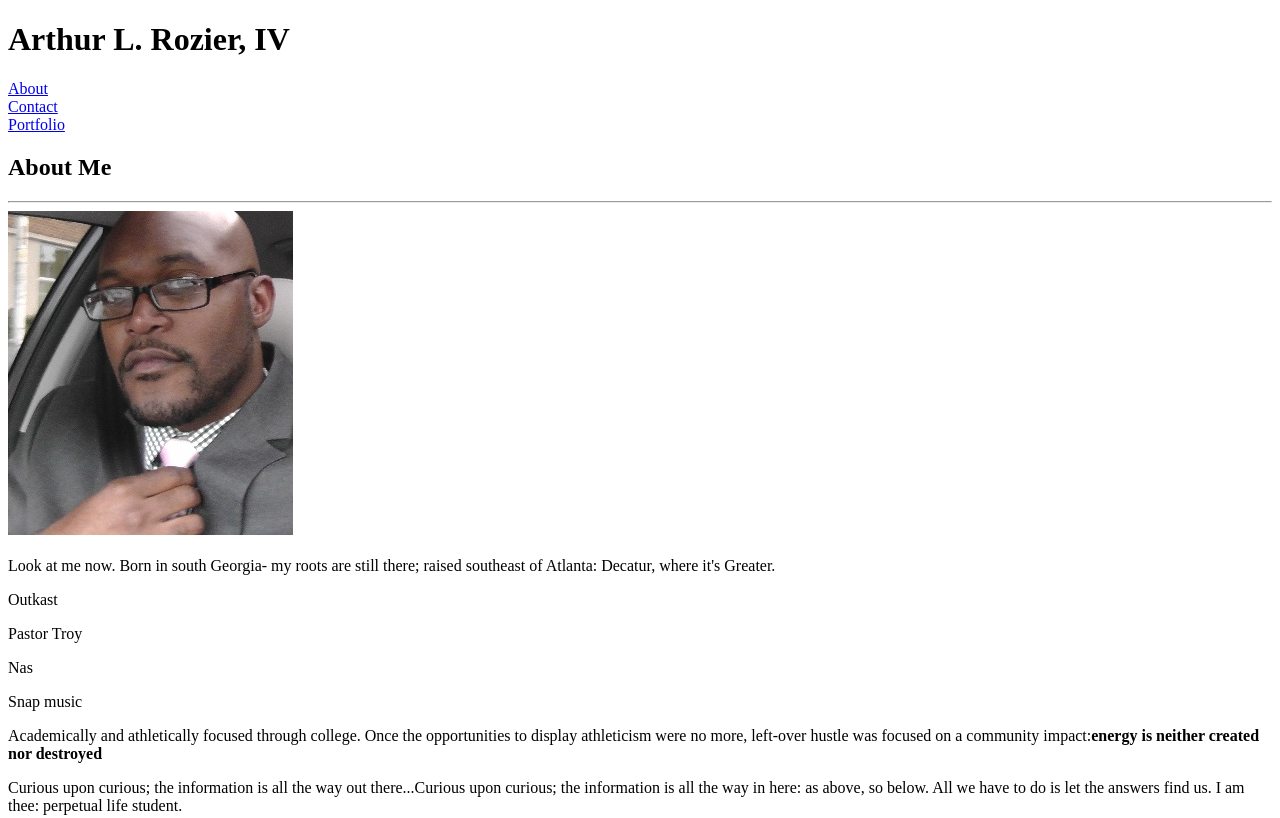
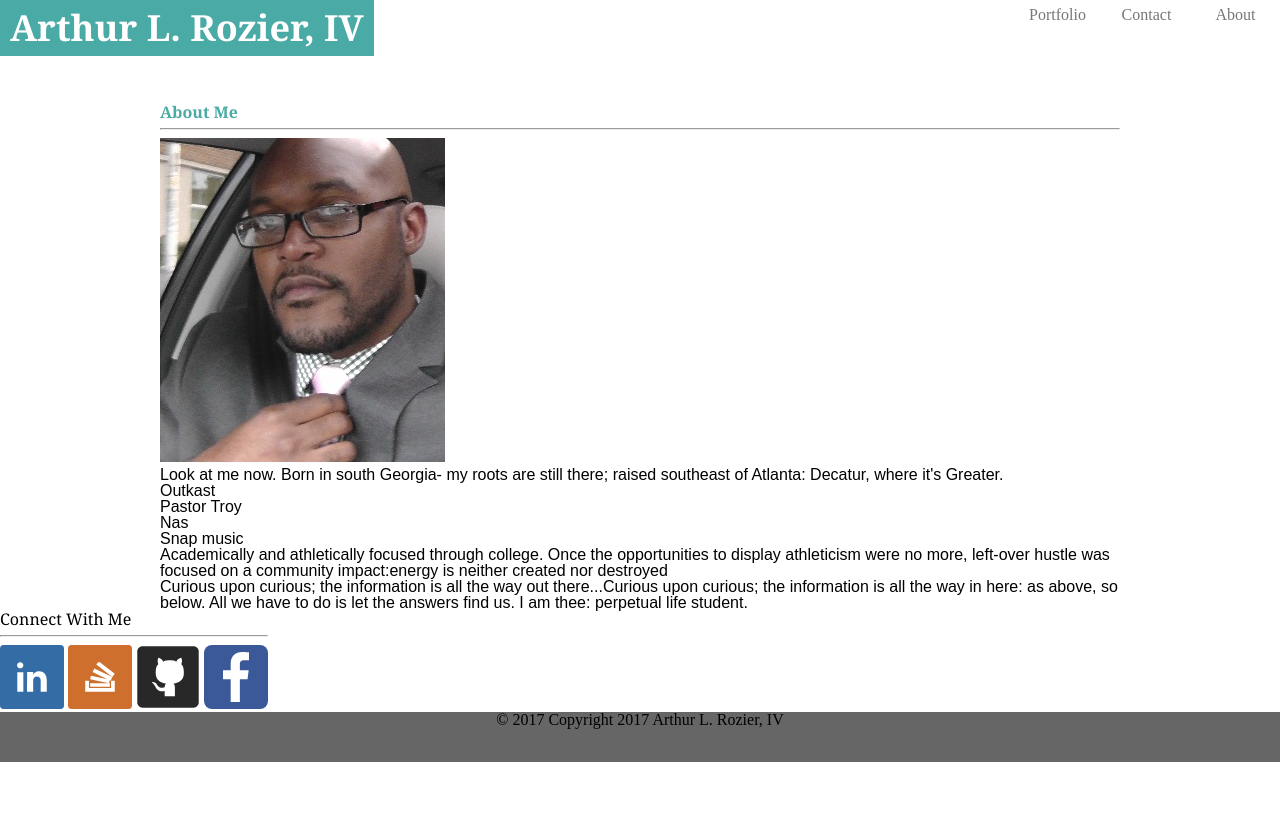
Before and after one commit to lee2smooth03/Basic-Portfolio, a plain HTML site: page index.html in a window 1280 px wide. Shown: the top 818 px of the page. Drawn offline with Linux system fonts and the light colour scheme.

Commit message:
my latest homework files

```diff
--- a/assets/css/style.css
+++ b/assets/css/style.css
@@ -0,0 +1,126 @@
+#mainHead {
+	background-color: #ffffff;
+
+	border-color: #ccc123;
+	/*border-bottom: 30px;*/
+
+	padding: 0;
+}
+#hero {
+	/* covers clickable the name at the top of the page */
+	/* colors */
+	background-color: #4aaaa5;
+	color: #ffffff;
+
+	/* size */
+	width: auto;
+	height: auto;
+	padding: 10px;
+
+	/* position */
+	float: left;
+	text-align: center;
+	vertical-align: middle;
+}
+
+#headerNav {
+	float: right;
+}
+
+.navi {
+	/* controls the three buttons at the top right of the page */
+	/* colors */
+	color: #777777;
+
+	/* size */
+	width: 75px;
+	height: 90px;
+	padding: 7px;
+
+	/* position */
+	float: right;
+	text-align: center;
+	vertical-align: middle;
+}
+
+#mainCont {
+	width: 960px;
+	margin: auto;
+}
+
+#subCont {
+	position: relative;
+	clear: both;
+}
+
+#subHead{
+
+}
+
+#picCont {
+	float: left;
+	clear: both;
+}
+
+#sayCont {
+	float: left;
+	clear: both;
+}
+
+section {
+	clear: both;
+	/* float: left; */
+}
+
+aside {
+	float: left;
+}
+
+footer {
+	background-color: #666666;
+	vertical-align: middle;
+	text-align: center;
+
+	clear: both;
+	height: 50px;
+	width: 100%;
+
+	/* margin-top: 0;*/
+	/* position: fixed; */
+
+}
+
+h1 {
+	font-family: 'Georgia', Times, 'Times New Roman', serif;
+	font-weight: bolder;
+	font-size: 2.25em;
+}
+
+h2 {
+	font-family: 'Georgia', Times, 'Times New Roman', serif;
+	font-weight: bolder;
+	font-size: :2em;
+	color: #4aaaa5;
+}
+
+h3 {
+	font-family: 'Georgia', Times, 'Times New Roman', serif;
+}
+
+p {
+	font-family: 'Arial', 'Helvetica Neue', Helvetica, sans-serif;
+}
+
+a {
+	color: #777777;
+	text-decoration: none;
+}
+
+a:visited {
+	color: #777777;
+	text-decoration: underline;
+}
+
+a.top{
+	color: #ffffff;
+}
--- a/index.html
+++ b/index.html
@@ -2,28 +2,28 @@
 <html>
 <head>
 	<title>All About Me: Arthur R.</title>
-	<!-- <link rel="stylesheet" type="text/css" href="assets/css/reset.css"> -->
+	<link rel="stylesheet" type="text/css" href="assets/css/reset.css">
 	<link rel="stylesheet" type="text/css" href="assets/css/style.css">
 </head>
 <body>
 <!-- goal is to create a website using the things we've learned so far about css and html: divs, positions, padding, margins, etc. -->
 
-	<header>
+	<header id="mainHead">
 		<!-- page header -->
-		<!-- saw somewhere that this is called a "hero" -->
 
-		<div>
+		<div id="hero">
+			<!-- saw somewhere that this is called a "hero" and I like the term, so...yup -->
 			<!-- we'll use div elements to create this button -->
 			<!-- even though <button></button> already exists -->
-			<h1>Arthur L. Rozier, IV</h1>
+			<a href="index.html" class="top"><h1>Arthur L. Rozier, IV</h1></a>
 		</div>
 
-		<div>
+		<div id="headerNav">
 			<!-- these are the buttons that will navigate pages -->
 			<!-- even thought <nav></nav> sections already exist-->
-			<div><a href="#">About</a></div>
-			<div><a href="contact.html">Contact</a></div>
-			<div><a href="portfolio.html">Portfolio</a></div>
+			<div class="navi"><a href="index.html">About</a></div>
+			<div class="navi"><a href="contact.html">Contact</a></div>
+			<div class="navi"><a href="portfolio.html">Portfolio</a></div>
 		</div>
 	</header>
 
@@ -31,23 +31,24 @@
 		<!-- greyed background; contains main section and the aside -->
 		<!-- needs padding on all sides to help center the information -->
 
-		<div>
+		<div id="mainCont">
 			<!-- about me section contains picture and a few choice words -->
 			<!-- needs some padding to push words and picture away from edge -->
 
-			<header>
+			<header id="subHead">
 				<!-- heading the section -->
 				<h2>About Me</h2>
 				<hr>
 			</header>
 
-			<div>
-				<div>
+			<div id="subCont">
+
+				<div id="picCont">
 					<!-- contains my profile picture; contained in a <div> to float words around it -->
 					<img src="assets/images/@JoleonWedding.02.jpg">
 				</div>
 
-				<div>
+				<div id="sayCont">
 					<!-- some words about me; contained in a <div> to wrap around my text -->
 					<p>Look at me now. Born in south Georgia- my roots are still there; raised southeast of Atlanta: Decatur, where it's Greater.</p>
 
@@ -71,8 +72,8 @@
 
 			<a href="#"><img height="64px" width="64px" src="assets/images/Linked Logo.svg"></a>
 			<a href="#"><img height="64px" width="64px" src="assets/images/Stack Ov. Logo.svg"></a>
-			<a href="#"><img height="64px" width="64px" src="assets/images/GitHub Logo.svg"></a>
-			<a href="#"><img height="64px" width="64px" src="assets/images/FB Logo.svg"></a>
+			<a href="https://github.com/"><img height="64px" width="64px" src="assets/images/GitHub Logo.svg"></a>
+			<a href="https://www.facebook.com/arthur.l.rozier"><img height="64px" width="64px" src="assets/images/FB Logo.svg"></a>
 		</aside>
 	</section>
 
```
Also changed, not shown: contact.html (+63 -2 lines), portfolio.html (+67 -0 lines).
